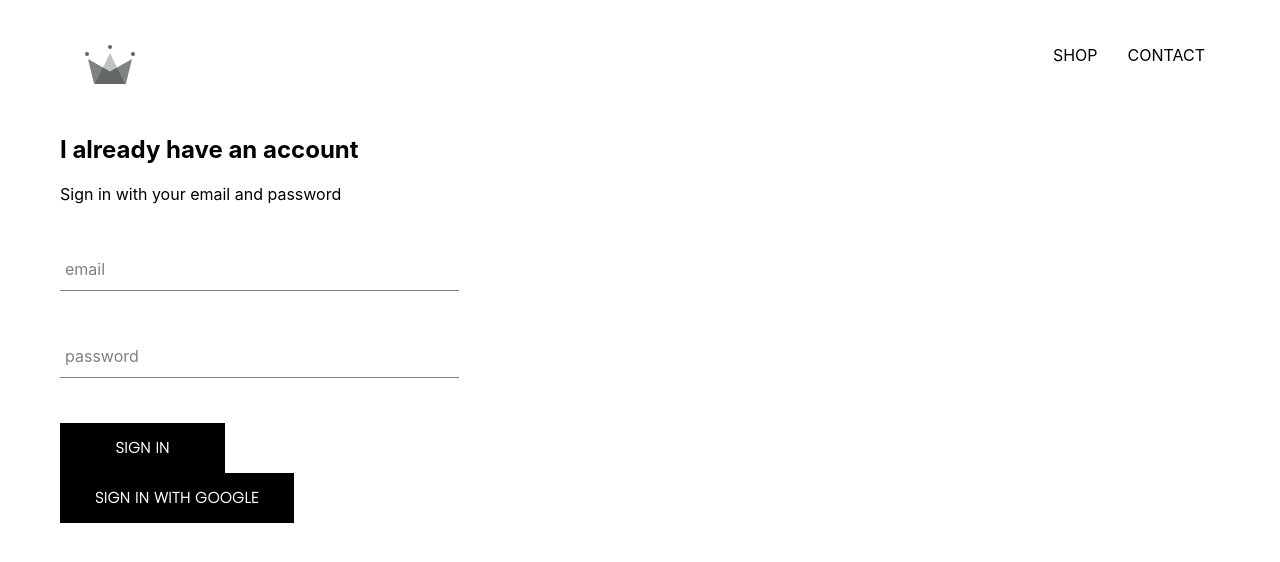
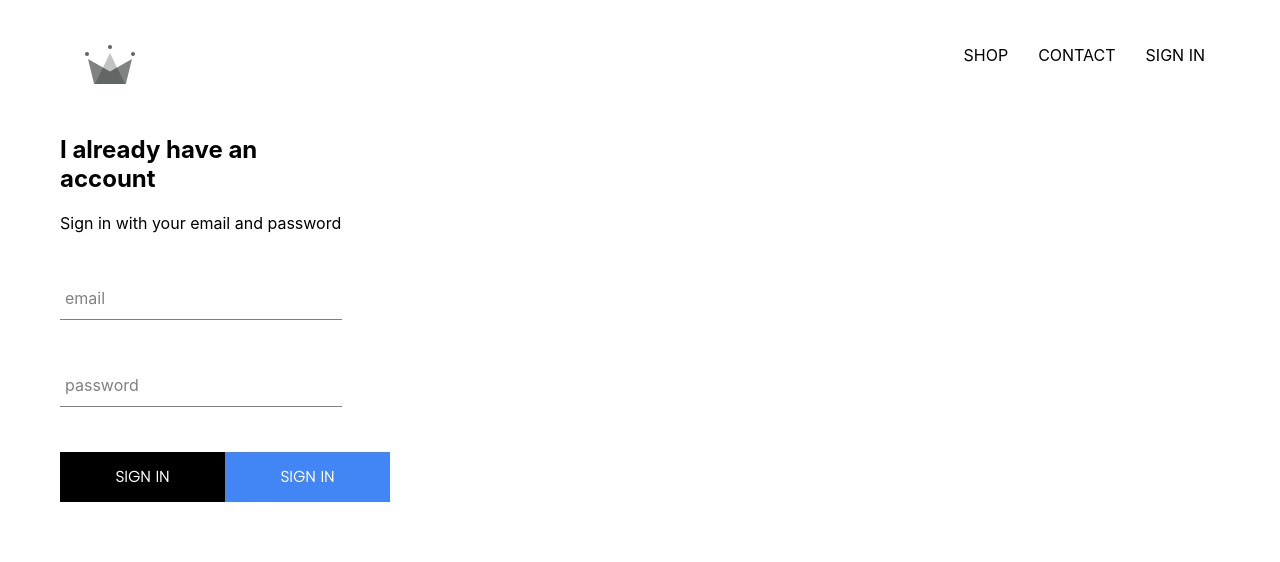
Before and after one commit to dillanj/crown-clothing, a React (Create React App) app: page /signIn in a window 1280 px wide. Shown: the top 562 px of the page. Built offline with nearby package versions, Linux system fonts and the light colour scheme; no server answers.

Commit message:
styled the google button

```diff
--- a/src/App.css
+++ b/src/App.css
@@ -1,3 +1,7 @@
+* {
+  box-sizing: border-box;
+}
+
 body {
   font-family: 'Poppins', sans-serif;
   padding: 20px 60px;
--- a/src/App.js
+++ b/src/App.js
@@ -42,7 +42,7 @@
   render(){
     return (
       <div>
-        <Header />
+        <Header currentUser={this.state.currentUser} />
         <Switch>
           <Route exact path='/' component = {HomePage}/>
           <Route path='/shop' component = {ShopPage}/>
--- a/src/components/custom-button/custom-button.component.jsx
+++ b/src/components/custom-button/custom-button.component.jsx
@@ -2,8 +2,11 @@
 
 import './custom-button.styles.scss';
 
-const CustomButton = ({children, ...otherProps}) => (
-  <button className="custom-button" {...otherProps}>
+const CustomButton = ({children, isGoogleSignIn, ...otherProps}) => (
+  <button
+    className={`${isGoogleSignIn ? 'google-sign-in' : ''} custom-button`}
+   {...otherProps}
+  >
     {children}
   </button>
 );
--- a/src/components/custom-button/custom-button.styles.scss
+++ b/src/components/custom-button/custom-button.styles.scss
@@ -19,4 +19,14 @@
     color: black;
     border: 1px solid black;
   }
+
+  &.google-sign-in {
+    background-color: #4285f4;
+    color: white;
+
+    &:hover {
+      background-color: #357ae8;
+      border: none;
+    }
+  }
 }
--- a/src/components/header/header.component.jsx
+++ b/src/components/header/header.component.jsx
@@ -1,10 +1,11 @@
 import { Link } from 'react-router-dom'
+import { auth } from '../../firebase/firebase.utils';
 
 import { ReactComponent as Logo } from '../../assets/crown.svg';
 
 import './header.styles.scss'
 
-const Header = () => (
+const Header = ({currentUser}) => (
   <div className="header">
     <Link className="logo-container" to='/'>
       <Logo className="logo" />
@@ -17,6 +18,14 @@
       <Link className='option' to='/contact'>
         CONTACT
       </Link>
+      {
+        currentUser ?
+        <div className='option' onClick={() => auth.signOut()}>SIGN OUT</div>
+        :
+        <Link className='option' to='/signIn'>
+          SIGN IN
+        </Link>
+      }
     </div>
   </div>
 );
--- a/src/components/header/header.styles.scss
+++ b/src/components/header/header.styles.scss
@@ -20,6 +20,7 @@
 
     .option {
       padding: 10px 15px;
+      cursor: pointer;
     }
   }
 }
--- a/src/components/sign-in/sign-in.component.jsx
+++ b/src/components/sign-in/sign-in.component.jsx
@@ -51,10 +51,13 @@
             handleChange={this.handleChange}
             required
           />
-          <CustomButton type="submit">Sign In</CustomButton>
-          <CustomButton onClick={signInWithGoogle}>
-            {''}Sign In With Google{''}
-          </CustomButton>
+          <div className="buttons">
+            <CustomButton type="submit">Sign In</CustomButton>
+            <CustomButton onClick={signInWithGoogle} isGoogleSignIn>
+              {''}Sign In With Google{''}
+            </CustomButton>
+          </div>
+
         </form>
       </div>
     )
--- a/src/components/sign-in/sign-in.styles.scss
+++ b/src/components/sign-in/sign-in.styles.scss
@@ -1,9 +1,14 @@
 .sign-in {
-  width: 30vw;
+  width: 22vw;
   display: flex;
   flex-direction: column;
 
   .title {
     margin: 10px 0;
   }
+
+  .buttons {
+    display: flex;
+    justify-content: space-between;
+  }
 }
```
